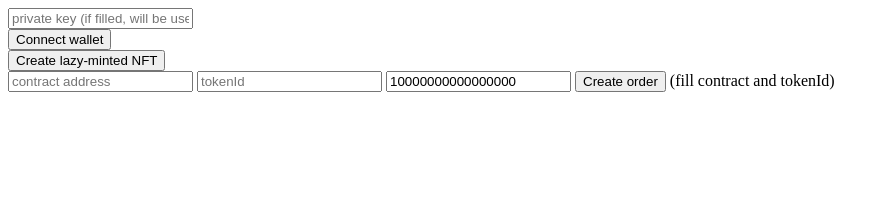
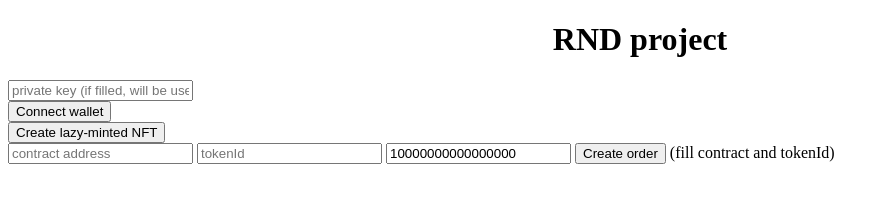
Before and after one commit to NXTart/rnd, a website built with Parcel: page src/index.html in a window 1280 px wide. Shown: the whole page, without its empty margins (0-889 px from the left). Built offline with nearby package versions, Linux system fonts and the light colour scheme; what web3 would draw is missing.

Commit message:
Проверка работы CI/CD

```diff
--- a/src/index.html
+++ b/src/index.html
@@ -7,6 +7,7 @@
 	<title>Document</title>
 </head>
 <body>
+        <center><H1>RND project</H1></center>
 	<div>
 		<input id="privateKey" type="text" placeholder="private key (if filled, will be used. otherwise metamask will be used)"/>
 	</div>
```
